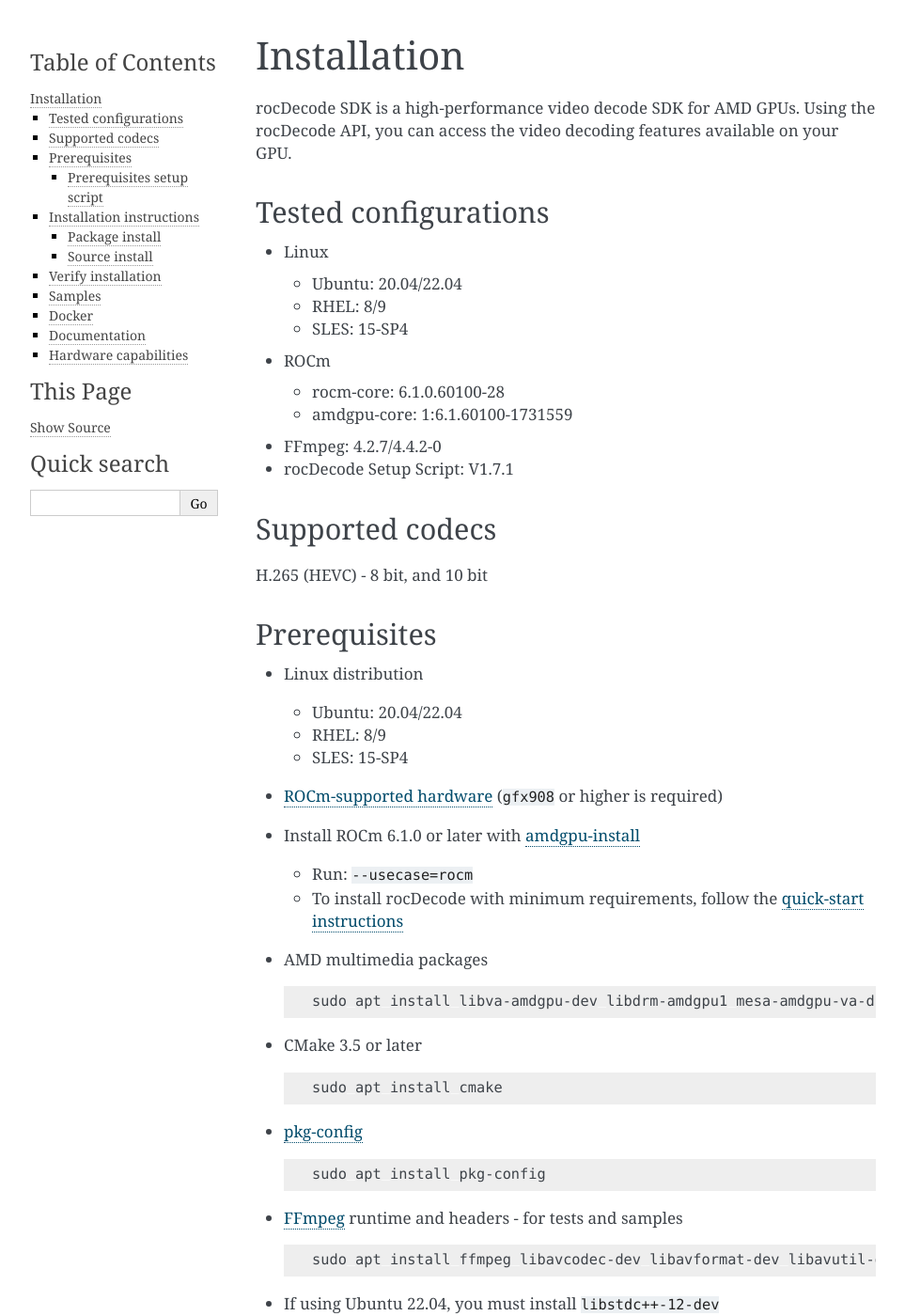
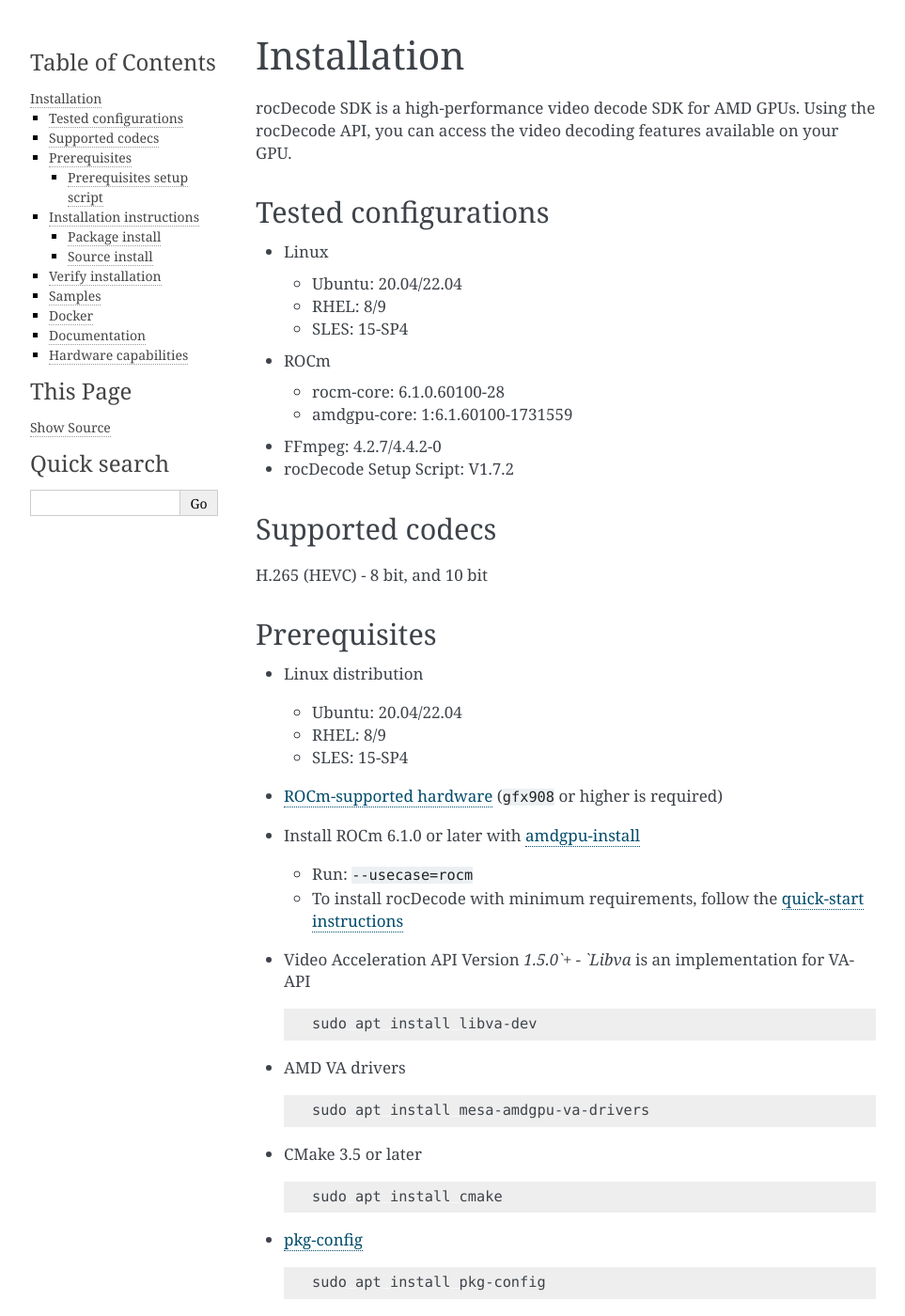
Before and after one commit to ROCm/rocDecode, a Sphinx documentation site: the page built from docs/install/install.rst, in a window 1280 px wide and 1400 px high. Shown: the whole window at 94% size, without its empty margins (148-1111 px from the left). Built offline with Sphinx 7.4.7, drawn with Linux system fonts in a browser that asks for light colours.

Commit message:
LibVA Updates - Support Public Version (#315)
* LibVA public - enable

* Support for RPM based OS

* Readme Updates

* Setup - Updates

* Setup - CentOS 7 unsupported

* Jenkins - Check Direct deps

```diff
--- a/docs/install/install.rst
+++ b/docs/install/install.rst
@@ -25,7 +25,7 @@
 
 * FFmpeg: 4.2.7/4.4.2-0
 
-* rocDecode Setup Script: V1.7.1
+* rocDecode Setup Script: V1.7.2
 
 Supported codecs
 ========================================
@@ -50,11 +50,17 @@
   * Run: ``--usecase=rocm``
   * To install rocDecode with minimum requirements, follow the :doc:`quick-start instructions <./quick-start>`
 
-* AMD multimedia packages
+* Video Acceleration API Version `1.5.0`+ - `Libva` is an implementation for VA-API
 
   .. code:: shell
 
-   sudo apt install libva-amdgpu-dev libdrm-amdgpu1 mesa-amdgpu-va-drivers
+   sudo apt install libva-dev
+
+* AMD VA drivers
+
+  .. code:: shell
+
+   sudo apt install mesa-amdgpu-va-drivers
 
 * CMake 3.5 or later
 
```
Also changed, not shown: CHANGELOG.md (+2 -1 lines), CMakeLists.txt (+6 -6 lines), README.md (+11 -4 lines), rocDecode-setup.py (+15 -9 lines), 2 other files.
